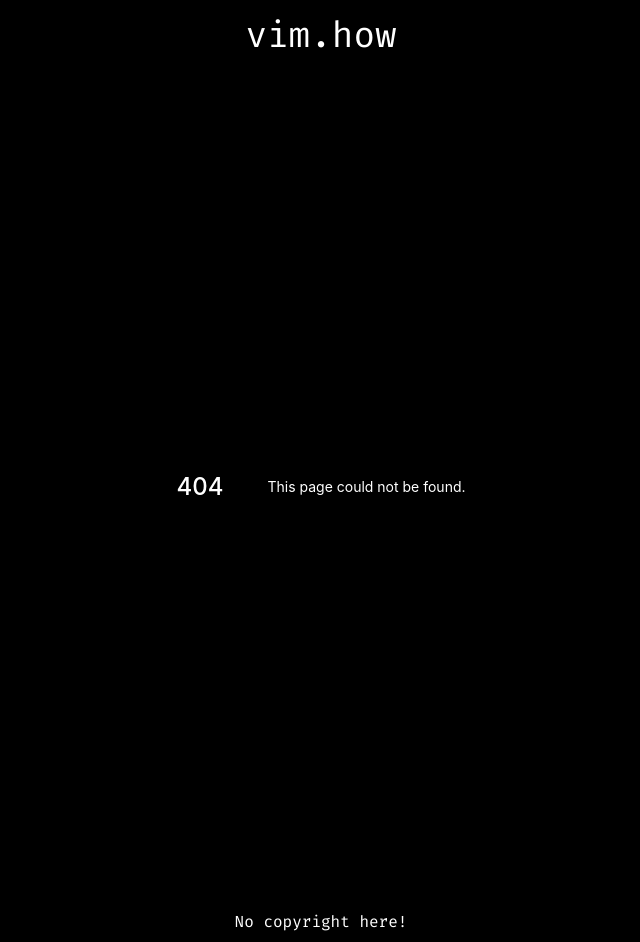
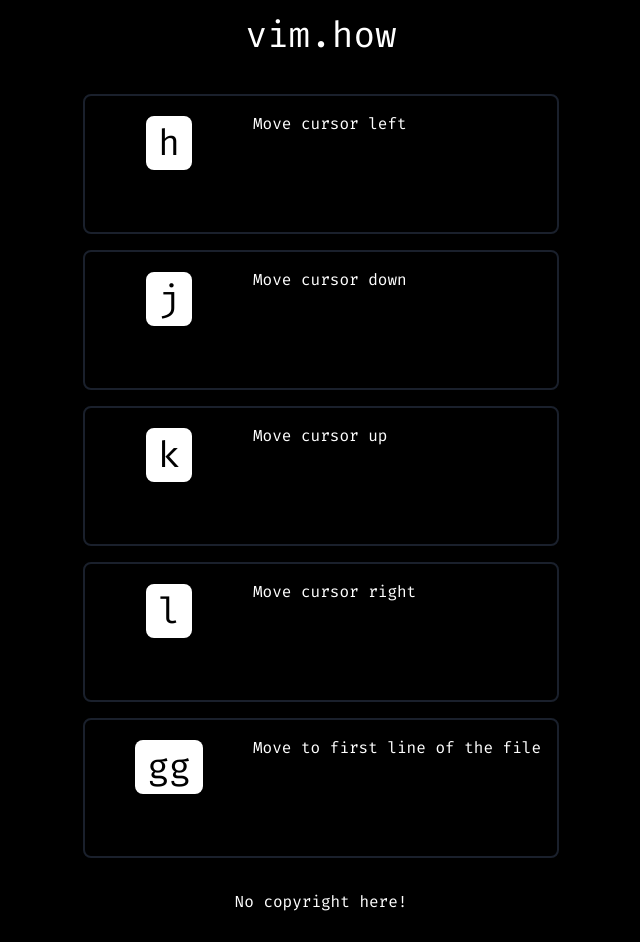
Before and after one commit to crudh/vim-how, a Next.js app: page /categories/1 in a window 1280 px wide. Before the commit this address had no page. Shown: the whole page, without its empty margins (319-959 px from the left). Built offline with nearby package versions, Linux system fonts and the light colour scheme.

Commit message:
Initial work on categories

```diff
--- a/components/category-box.tsx
+++ b/components/category-box.tsx
@@ -1,6 +1,10 @@
 import * as React from "react";
 
-export const Category: React.FC<{ name: string; colorClass: string }> = ({
+export const CategoryBox: React.FC<{ name: string; colorClass: string }> = ({
   name,
   colorClass,
-}) => <div className={colorClass}>{name}</div>;
+}) => (
+  <div className={`${colorClass} flex justify-center p-4 rounded-lg uppercase`}>
+    {name}
+  </div>
+);
--- /dev/null
+++ b/components/command-box-list.tsx
@@ -0,0 +1,24 @@
+import * as React from "react";
+import { Command } from "../data/commands";
+import { motion } from "framer-motion";
+import { CommandBox } from "./command-box";
+
+export const CommandBoxList: React.FC<{ commands: Command[] }> = ({
+  commands,
+}) => (
+  <>
+    {commands.map((command, index) => (
+      <motion.div
+        key={command.id}
+        className="p-2"
+        initial={{ opacity: 0 }}
+        animate={{ opacity: 1 }}
+        transition={{
+          duration: 0.2 * (index + 1),
+        }}
+      >
+        <CommandBox {...command} />
+      </motion.div>
+    ))}
+  </>
+);
--- /dev/null
+++ b/pages/categories/[id].tsx
@@ -0,0 +1,20 @@
+import * as React from "react";
+import { CommandBoxList } from "../../components/command-box-list";
+import { commandsByCategoryId } from "../../utils/commands";
+import { useRouter } from "next/router";
+
+const CategoryPage: React.FC = () => {
+  const router = useRouter();
+  const id = Number(router.query.id);
+  const commands = commandsByCategoryId(id);
+
+  return (
+    <div className="flex justify-center">
+      <div className="max-w-xl">
+        <CommandBoxList commands={commands} />
+      </div>
+    </div>
+  );
+};
+
+export default CategoryPage;
--- a/pages/index.tsx
+++ b/pages/index.tsx
@@ -2,9 +2,12 @@
 import { useDebounce } from "../hooks/use-debounce";
 import { searchCommands } from "../utils/commands";
 import { motion } from "framer-motion";
-import { CommandBox } from "../components/command-box";
+import { categoriesList } from "../utils/categories";
+import { CategoryBox } from "../components/category-box";
+import Link from "next/link";
+import { CommandBoxList } from "../components/command-box-list";
 
-const Home: React.FC = () => {
+const HomePage: React.FC = () => {
   const [search, setSearch] = React.useState("");
   const debouncedSearch = useDebounce(search, 300);
   const searchRef = React.useRef<HTMLInputElement>(null);
@@ -16,6 +19,9 @@
   const results = React.useMemo(() => searchCommands(debouncedSearch), [
     debouncedSearch,
   ]);
+
+  const showCategories = debouncedSearch === "";
+  const showNoResults = debouncedSearch !== "" && results.length === 0;
 
   return (
     <div>
@@ -32,24 +38,32 @@
         />
       </div>
       <div className="flex justify-center">
-        <div className="max-w-xl">
-          {results.map((command, index) => (
+        {showCategories && (
+          <div className="max-w-xl mt-12">
+            {categoriesList.map((category, index) => (
               <motion.div
-              key={command.id}
+                key={category.id}
                 className="p-2"
                 initial={{ opacity: 0 }}
                 animate={{ opacity: 1 }}
-              transition={{
-                duration: 0.2 * (index + 1),
-              }}
+                transition={{ duration: 0.4 * (index + 1) }}
               >
-              <CommandBox {...command} />
+                <Link href={`/categories/${category.id}`}>
+                  <a>
+                    <CategoryBox {...category} />
+                  </a>
+                </Link>
               </motion.div>
             ))}
+          </div>
+        )}
+        <div className="max-w-xl">
+          <CommandBoxList commands={results} />
+          {showNoResults && <div>nopes</div>}
         </div>
       </div>
     </div>
   );
 };
 
-export default Home;
+export default HomePage;
--- /dev/null
+++ b/utils/categories.ts
@@ -0,0 +1,3 @@
+import { categories } from "../data/categories";
+
+export const categoriesList = Object.values(categories);
--- a/utils/commands.ts
+++ b/utils/commands.ts
@@ -1,8 +1,6 @@
 import { commands, Command } from "../data/commands";
-import { categories } from "../data/categories";
 
 const commandList = Object.values(commands);
-export const categoriesList = Object.values(categories);
 
 const sum = (acc: number, cur: number) => acc + cur;
 
@@ -71,3 +69,6 @@
     .sort((a, b) => b.points - a.points)
     .map(({ command }) => command) as Command[];
 };
+
+export const commandsByCategoryId = (id: number): Command[] =>
+  commandList.filter((command) => command.categoryId === id);
```
Lines whose indentation alone changed are shown as unchanged.
